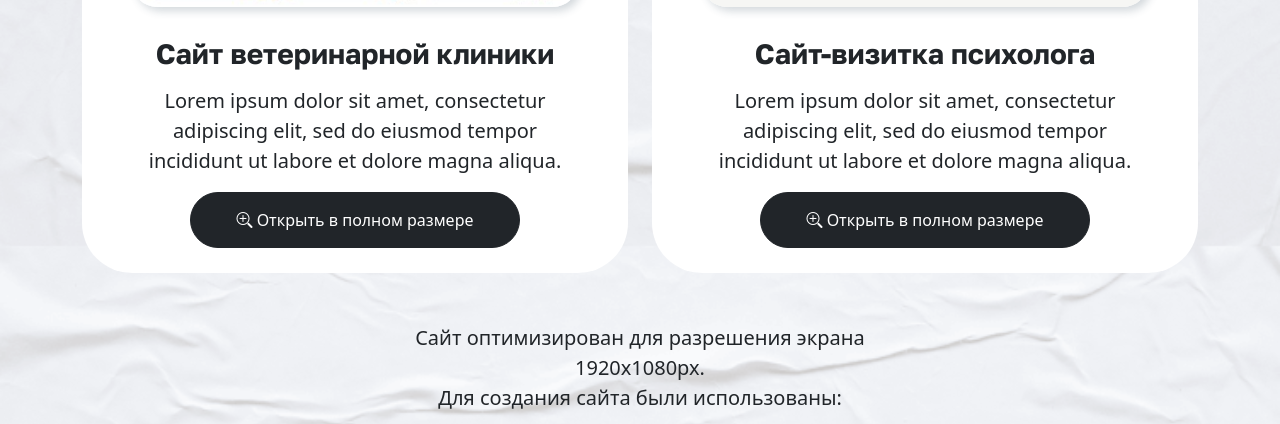
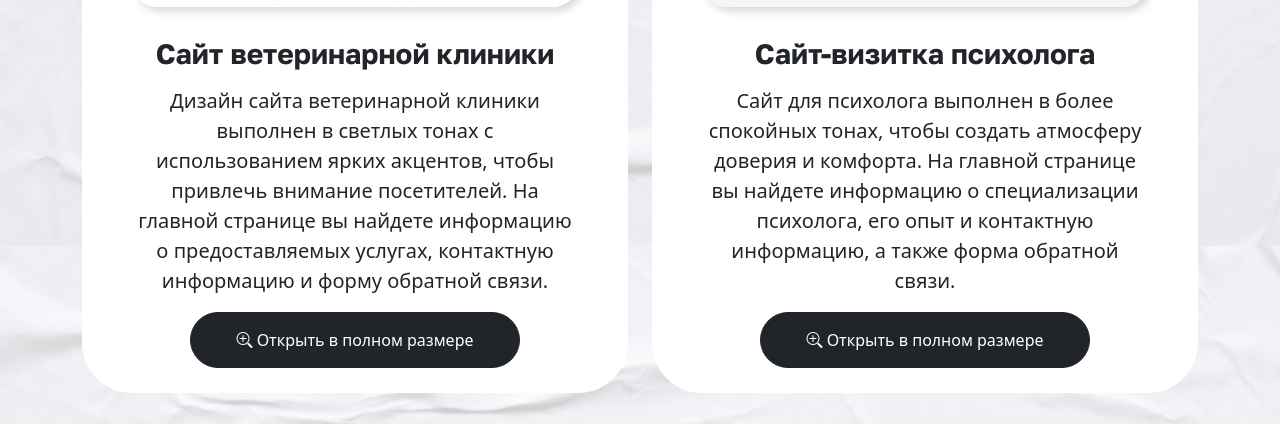
Before and after one commit to jenk293/KPM2024, a plain HTML site: page index.html in a window 1280 px wide. Shown: the part 2778-3202 px from the top of the page. Drawn offline with Linux system fonts and the light colour scheme; files whose address does not match are found by name.

Commit message:
replacement
заменил текст рыбу в блоке портфолио

```diff
--- a/index.html
+++ b/index.html
@@ -144,8 +144,7 @@
             />
             <h3>Сайт ветеринарной клиники</h3>
             <p>
-              Lorem ipsum dolor sit amet, consectetur adipiscing elit, sed do
-              eiusmod tempor incididunt ut labore et dolore magna aliqua.
+              Дизайн сайта ветеринарной клиники выполнен в светлых тонах с использованием ярких акцентов, чтобы привлечь внимание посетителей. На главной странице вы найдете информацию о предоставляемых услугах, контактную информацию и форму обратной связи.
             </p>
             <a
               type="button"
@@ -166,8 +165,7 @@
             />
             <h3>Сайт-визитка психолога</h3>
             <p>
-              Lorem ipsum dolor sit amet, consectetur adipiscing elit, sed do
-              eiusmod tempor incididunt ut labore et dolore magna aliqua.
+              Сайт для психолога выполнен в более спокойных тонах, чтобы создать атмосферу доверия и комфорта. На главной странице вы найдете информацию о специализации психолога, его опыт и контактную информацию, а также форма обратной связи.
             </p>
             <a
               type="button"
```
